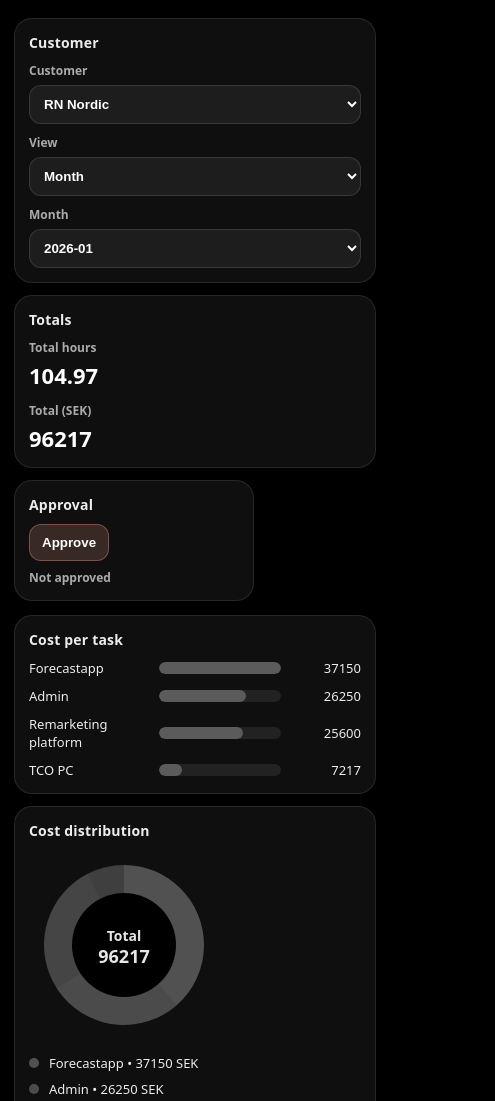
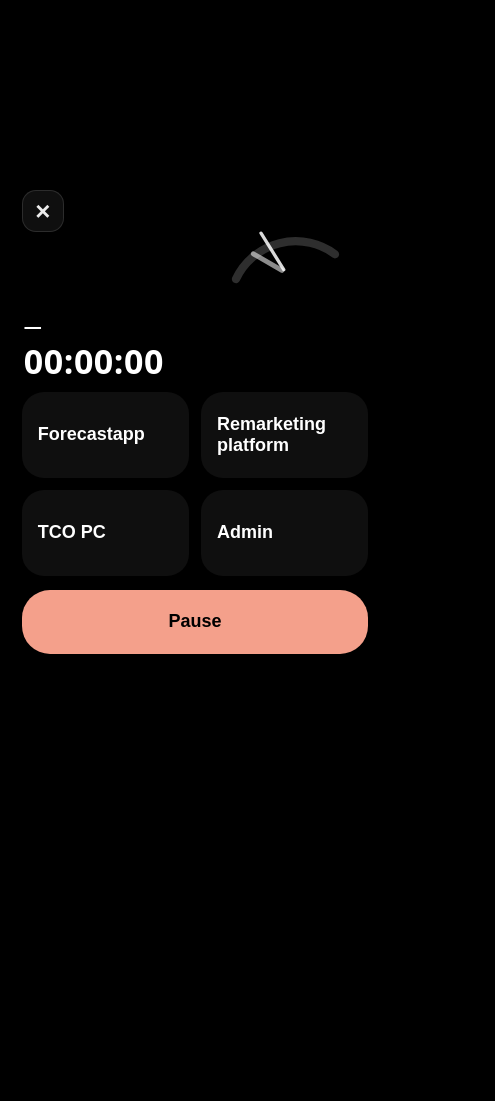
Before and after one commit to jakobtivell-cpu/timetracking, a plain HTML site: page mobile.html in a window 390 px wide. Shown: the top 1101 px of the page, 495 px wide, since content can reach past the window. After the commit the page ends 844 px from the top, so only its background shows below. Drawn offline with Linux system fonts and the light colour scheme.

Commit message:
Update mobile.html

```diff
--- a/mobile.html
+++ b/mobile.html
@@ -3,437 +3,302 @@
 <head>
 <meta charset="utf-8" />
 <meta name="viewport" content="width=device-width,initial-scale=1" />
-<title>Customer</title>
+<title>Mobile</title>
 <script src="./data.js"></script>
 <style>
   :root{
     --bg:#000;
     --text:#fff;
-    --muted:rgba(255,255,255,.65);
     --panel:rgba(255,255,255,.06);
-    --stroke:rgba(255,255,255,.10);
+    --active:rgba(255,255,255,.16);
     --peach:#f4a08b;
+    --peach2:#ffb39e;
+    --stroke:rgba(255,255,255,.12);
   }
   *{box-sizing:border-box}
   body{
     margin:0; min-height:100vh;
+    display:grid; place-items:center;
     background:var(--bg); color:var(--text);
     font-family: ui-sans-serif, system-ui, -apple-system, Segoe UI, Roboto, Helvetica, Arial;
-    padding:18px 14px 24px;
   }
-  .container{ max-width:1100px; margin:0 auto; display:flex; flex-direction:column; gap:14px; }
-  .row{ display:flex; gap:12px; flex-wrap:wrap; }
-  .card{ background:var(--panel); border:1px solid var(--stroke); border-radius:18px; padding:14px; }
-  .card h2{ margin:0 0 10px; font-size:14px; font-weight:900; letter-spacing:.2px; color:rgba(255,255,255,.92); }
+  .phone{ width:390px; max-width:96vw; padding:16px 14px 18px; background:#000; }
 
-  .fieldRow{ display:flex; gap:10px; flex-wrap:wrap; }
-  .field{ flex:1; min-width:200px; display:flex; flex-direction:column; gap:6px; }
-  label{ font-size:12px; color:var(--muted); font-weight:900; }
-  select{
+  .toprow{
+    display:flex;
+    align-items:flex-start;
+    justify-content:space-between;
+    gap:12px;
+    margin:2px 0 10px;
+  }
+  .iconbtn{
+    width:42px;height:42px;
+    border-radius:14px;
+    border:1px solid var(--stroke);
     background:rgba(255,255,255,.06);
-    border:1px solid rgba(255,255,255,.12);
-    color:var(--text);
-    padding:10px;
-    border-radius:12px;
-    outline:none;
+    color:rgba(255,255,255,.92);
+    font-size:26px;
     font-weight:900;
+    line-height:1;
+    cursor:pointer;
+    transition: transform .06s ease, background .18s ease;
+  }
+  .iconbtn:active{transform:scale(.99)}
+  .stealthClock{
+    width:165px;
+    height:112px;
+    display:flex;
+    align-items:center;
+    justify-content:center;
+  }
+  .clockSvg{ width:165px; height:112px; display:block; }
+
+  .top{
+    padding:2px 2px 12px;
+    display:flex; flex-direction:column; gap:6px;
+  }
+  .activity{
+    font-size:18px; font-weight:900; letter-spacing:.2px;
+    white-space:nowrap; overflow:hidden; text-overflow:ellipsis; min-height:24px;
+  }
+  .timer{
+    font-variant-numeric: tabular-nums;
+    font-size:34px; font-weight:900; letter-spacing:.5px; line-height:1.05;
   }
 
-  .kpi{ display:flex; flex-direction:column; gap:4px; min-width:180px; }
-  .kpi small{ color:var(--muted); font-size:12px; font-weight:900; }
-  .kpi b{ font-variant-numeric: tabular-nums; font-size:22px; font-weight:900; }
+  .grid{ display:grid; grid-template-columns:1fr 1fr; gap:12px; }
+  .btn{
+    border:0; border-radius:22px;
+    background:var(--panel); color:var(--text);
+    padding:18px 16px; min-height:86px;
+    text-align:left; font-size:18px; font-weight:900;
+    cursor:pointer;
+    transition: transform .06s ease, background .18s ease;
+  }
+  .btn:active{transform:scale(.99)}
+  .btn.active{ background:var(--active); }
 
-  .btnInline{
-    border:1px solid rgba(255,255,255,.14);
-    background:rgba(255,255,255,.06);
-    color:var(--text);
-    padding:10px 12px;
-    border-radius:12px;
+  .bottom{ margin-top:14px; }
+  .pause{
+    width:100%;
+    border:0; border-radius:28px;
+    background:var(--peach); color:#000;
+    padding:18px 16px; min-height:64px;
+    font-size:18px; font-weight:900;
     cursor:pointer;
-    font-weight:900;
+    transition: transform .06s ease, background .18s ease;
   }
-  .btnInline.peach{
-    background:rgba(244,160,139,.18);
-    border-color:rgba(244,160,139,.35);
-  }
-
-  .table{ width:100%; border-collapse:collapse; border-radius:14px; overflow:hidden; }
-  .table th, .table td{
-    text-align:left;
-    padding:10px;
-    border-bottom:1px solid rgba(255,255,255,.08);
-    font-size:13px;
-    color:rgba(255,255,255,.92);
-    vertical-align:top;
-  }
-  .table th{ color:var(--muted); font-weight:900; background:rgba(255,255,255,.04); }
-  .table tr:last-child td{ border-bottom:0; }
-
-  .bars{ display:flex; flex-direction:column; gap:10px; }
-  .barRow{
-    display:grid;
-    grid-template-columns: 170px 1fr 80px;
-    gap:10px;
-    align-items:center;
-    font-size:13px;
-    color:rgba(255,255,255,.92);
-  }
-  .bar{
-    height:12px;
-    border-radius:999px;
-    background:rgba(255,255,255,.08);
-    overflow:hidden;
-  }
-  .bar > i{
-    display:block;
-    height:100%;
-    width:0%;
-    border-radius:999px;
-    background:rgba(255,255,255,.26);
-  }
-
-  .donutWrap{ display:flex; gap:14px; align-items:center; flex-wrap:wrap; }
-  canvas{ background:transparent; border-radius:14px; }
-  .legend{ display:flex; flex-direction:column; gap:8px; }
-  .legendItem{ display:flex; gap:10px; align-items:center; color:rgba(255,255,255,.92); font-size:13px; }
-  .swatch{ width:10px; height:10px; border-radius:999px; background:rgba(255,255,255,.25); }
-
-  @media (max-width:520px){
-    .barRow{ grid-template-columns: 120px 1fr 70px; }
-  }
+  .pause:active{transform:scale(.99)}
+  .pause.active{ background:var(--peach2); }
 </style>
 </head>
 <body>
-  <div class="container">
+  <div class="phone">
 
-    <div class="row">
-      <div class="card" style="flex:1; min-width:260px;">
-        <h2>Customer</h2>
-        <div class="fieldRow">
-          <div class="field">
-            <label>Customer</label>
-            <select id="customer"></select>
-          </div>
+    <div class="toprow">
+      <button class="iconbtn" id="cancelBtn" aria-label="Cancel / reset running timer">×</button>
 
-          <div class="field">
-            <label>View</label>
-            <select id="period">
-              <option value="month">Month</option>
-              <option value="ytd">YTD</option>
-              <option value="all">All time</option>
-            </select>
-          </div>
+      <div class="stealthClock" aria-hidden="true">
+        <svg viewBox="0 0 200 120" class="clockSvg">
+          <!-- Track arc: 120° sweep, subtle -->
+          <path id="arcTrack"
+                d="M 40 100 A 80 80 0 0 1 160 70"
+                fill="none" stroke="rgba(255,255,255,.18)" stroke-width="10" stroke-linecap="round"/>
+          <!-- Progress arc -->
+          <path id="arcProg"
+                d="M 40 100 A 80 80 0 0 1 160 70"
+                fill="none" stroke="rgba(255,255,255,.78)" stroke-width="10" stroke-linecap="round"/>
 
-          <div class="field" id="monthField">
-            <label>Month</label>
-            <select id="month"></select>
-          </div>
-
-          <div class="field" id="yearField" style="display:none;">
-            <label>Year</label>
-            <select id="year"></select>
-          </div>
-        </div>
-      </div>
-
-      <div class="card" style="flex:1; min-width:260px;">
-        <h2>Totals</h2>
-        <div class="row">
-          <div class="kpi">
-            <small>Total hours</small>
-            <b id="totalHours">0.00</b>
-          </div>
-          <div class="kpi">
-            <small>Total (SEK)</small>
-            <b id="totalSek">0</b>
-          </div>
-        </div>
-      </div>
-
-      <div class="card" style="min-width:240px;">
-        <h2>Approval</h2>
-        <button class="btnInline peach" id="approve">Approve</button>
-        <div style="height:8px"></div>
-        <div style="color:var(--muted); font-size:12px; font-weight:900;" id="approvalState">Not approved</div>
+          <!-- Soft minimal bars -->
+          <g id="hands" transform="translate(100 92)">
+            <rect id="hourHand" x="-3" y="-48" width="6" height="46" rx="3" fill="rgba(255,255,255,.55)"></rect>
+            <rect id="minHand"  x="-2" y="-58" width="4" height="56" rx="2" fill="rgba(255,255,255,.85)"></rect>
+          </g>
+        </svg>
       </div>
     </div>
 
-    <div class="row">
-      <div class="card" style="flex:1; min-width:320px;">
-        <h2>Cost per task</h2>
-        <div class="bars" id="bars"></div>
-      </div>
-
-      <div class="card" style="flex:1; min-width:320px;">
-        <h2>Cost distribution</h2>
-        <div class="donutWrap">
-          <canvas id="donut" width="190" height="190"></canvas>
-          <div class="legend" id="legend"></div>
-        </div>
-      </div>
+    <div class="top">
+      <div class="activity" id="activity">—</div>
+      <div class="timer" id="timer">00:00:00</div>
     </div>
 
-    <div class="row">
-      <div class="card" style="flex:1; min-width:320px;">
-        <h2>Logs</h2>
-        <table class="table">
-          <thead>
-            <tr>
-              <th>Date</th>
-              <th>In</th>
-              <th>Out</th>
-              <th>Category</th>
-              <th>Responsible</th>
-              <th>Hours</th>
-              <th>SEK</th>
-            </tr>
-          </thead>
-          <tbody id="logs"></tbody>
-        </table>
-      </div>
+    <div class="grid" id="grid"></div>
+
+    <div class="bottom">
+      <button class="pause" id="pause">Pause</button>
     </div>
-
   </div>
 
 <script>
 (() => {
-  // If data.js didn't load for some reason, fail gracefully
-  if(!window.TR || !TR.state){
-    document.body.innerHTML = '<div style="color:white;padding:16px;font-family:system-ui">Missing data.js</div>';
-    return;
+  const BREAK_ID = "break";
+
+  const grid = document.getElementById("grid");
+  const activity = document.getElementById("activity");
+  const timer = document.getElementById("timer");
+  const pause = document.getElementById("pause");
+  const cancelBtn = document.getElementById("cancelBtn");
+
+  // ----- LocalStorage keys (mock-stage) -----
+  // Running timer:
+  // { taskId, startMs, date:'YYYY-MM-DD' }
+  const RUN_KEY = "tt_running";
+  // Logs:
+  // [{ date:'YYYY-MM-DD', taskId, startMs, endMs, billable:true }]
+  const LOG_KEY = "tt_logs";
+  // Active selection for UI continuity
+  const UI_KEY  = "tt_activeTask";
+
+  const pad = n => String(n).padStart(2,"0");
+  const todayKey = (d=new Date()) => `${d.getFullYear()}-${pad(d.getMonth()+1)}-${pad(d.getDate())}`;
+  const fmtHMS = (ms) => {
+    const s = Math.max(0, Math.floor(ms/1000));
+    const h = Math.floor(s/3600);
+    const m = Math.floor((s%3600)/60);
+    const sec = s%60;
+    return `${pad(h)}:${pad(m)}:${pad(sec)}`;
+  };
+
+  const getRunning = () => { try { return JSON.parse(localStorage.getItem(RUN_KEY) || "null"); } catch { return null; } };
+  const setRunning = (v) => localStorage.setItem(RUN_KEY, JSON.stringify(v));
+  const getLogs = () => { try { return JSON.parse(localStorage.getItem(LOG_KEY) || "[]"); } catch { return []; } };
+  const setLogs = (v) => localStorage.setItem(LOG_KEY, JSON.stringify(v));
+
+  // Choose 4 tasks for mobile view (highest rates first)
+  const taskIds = TR.state.activities
+    .filter(a => a.id !== "break")
+    .slice()
+    .sort((a,b)=> b.rate - a.rate)
+    .slice(0,4)
+    .map(a => a.id);
+
+  // ----- Core behavior: switch task stops previous + starts new -----
+  function stopRunningIfAny(nowMs){
+    const running = getRunning();
+    if(!running || !running.startMs) return;
+
+    const logs = getLogs();
+    logs.push({
+      date: running.date || todayKey(),
+      taskId: running.taskId,
+      startMs: running.startMs,
+      endMs: nowMs,
+      billable: running.taskId !== BREAK_ID
+    });
+    setLogs(logs);
+    setRunning(null);
   }
 
-  const els = {
-    customer: document.getElementById("customer"),
-    period: document.getElementById("period"),
-    month: document.getElementById("month"),
-    year: document.getElementById("year"),
-    monthField: document.getElementById("monthField"),
-    yearField: document.getElementById("yearField"),
-    totalHours: document.getElementById("totalHours"),
-    totalSek: document.getElementById("totalSek"),
-    bars: document.getElementById("bars"),
-    logs: document.getElementById("logs"),
-    approve: document.getElementById("approve"),
-    approvalState: document.getElementById("approvalState"),
-    donut: document.getElementById("donut"),
-    legend: document.getElementById("legend"),
-  };
+  function startTask(taskId){
+    const now = Date.now();
+    stopRunningIfAny(now);
 
-  function renderBars(breakdown){
-    els.bars.innerHTML = "";
-    const max = Math.max(1, ...breakdown.map(x => x.sek));
-    breakdown.forEach(x => {
-      const row = document.createElement("div");
-      row.className = "barRow";
+    const run = { taskId, startMs: now, date: todayKey() };
+    setRunning(run);
+    localStorage.setItem(UI_KEY, taskId);
 
-      const left = document.createElement("div");
-      left.textContent = TR.taskName(x.taskId);
-
-      const mid = document.createElement("div");
-      mid.className = "bar";
-      const fill = document.createElement("i");
-      fill.style.width = `${Math.round((x.sek / max) * 100)}%`;
-      mid.appendChild(fill);
-
-      const right = document.createElement("div");
-      right.style.textAlign = "right";
-      right.style.fontVariantNumeric = "tabular-nums";
-      right.textContent = `${Math.round(x.sek)}`;
-
-      row.appendChild(left);
-      row.appendChild(mid);
-      row.appendChild(right);
-      els.bars.appendChild(row);
-    });
+    paint();
+    updateStealthClock();
   }
 
-  function drawDonut(breakdown){
-    const canvas = els.donut;
-    const ctx = canvas.getContext("2d");
-    ctx.clearRect(0,0,canvas.width,canvas.height);
-
-    const total = breakdown.reduce((a,b)=> a + b.sek, 0) || 1;
-    const cx = canvas.width/2, cy = canvas.height/2;
-    const rOuter = 80, rInner = 52;
-
-    const shades = breakdown.map((_, i) => {
-      const v = 255 - Math.min(160, i * 22);
-      return `rgba(${v},${v},${v},0.28)`;
-    });
-
-    let start = -Math.PI/2;
-    breakdown.forEach((x, i) => {
-      const ang = (x.sek / total) * Math.PI*2;
-      ctx.beginPath();
-      ctx.moveTo(cx, cy);
-      ctx.arc(cx, cy, rOuter, start, start+ang);
-      ctx.closePath();
-      ctx.fillStyle = shades[i];
-      ctx.fill();
-      start += ang;
-    });
-
-    ctx.beginPath();
-    ctx.arc(cx, cy, rInner, 0, Math.PI*2);
-    ctx.fillStyle = "#000";
-    ctx.fill();
-
-    ctx.fillStyle = "rgba(255,255,255,.9)";
-    ctx.font = "900 14px ui-sans-serif, system-ui";
-    ctx.textAlign = "center";
-    ctx.fillText("Total", cx, cy - 4);
-    ctx.font = "900 18px ui-sans-serif, system-ui";
-    ctx.fillText(String(Math.round(total)), cx, cy + 18);
-
-    els.legend.innerHTML = "";
-    breakdown.slice(0,6).forEach((x,i) => {
-      const item = document.createElement("div");
-      item.className = "legendItem";
-
-      const sw = document.createElement("div");
-      sw.className = "swatch";
-      sw.style.background = shades[i];
-
-      const txt = document.createElement("div");
-      txt.textContent = `${TR.taskName(x.taskId)} • ${Math.round(x.sek)} SEK`;
-
-      item.appendChild(sw);
-      item.appendChild(txt);
-      els.legend.appendChild(item);
-    });
+  function resetRunning(){
+    // "Cancel" resets the ongoing timer WITHOUT creating a log
+    setRunning(null);
+    localStorage.removeItem(UI_KEY);
+    paint();
+    updateStealthClock();
   }
 
-  function periodKey(){
-    const customerId = els.customer.value;
-    const p = els.period.value;
-    if(p === "month") return `${customerId}|month|${els.month.value}`;
-    if(p === "ytd") return `${customerId}|ytd|${els.year.value}`;
-    return `${customerId}|all`;
-  }
+  // ----- UI paint -----
+  function paint(){
+    const running = getRunning();
+    const activeId = running?.taskId || null;
 
-  function filterEntries(){
-    const customerId = els.customer.value;
-    const p = els.period.value;
+    [...grid.querySelectorAll(".btn")].forEach(b => {
+      b.classList.toggle("active", b.dataset.id === activeId);
+    });
+    pause.classList.toggle("active", activeId === BREAK_ID);
 
-    const all = TR.state.entries.filter(e => e.customerId === customerId);
+    const label = activeId === BREAK_ID
+      ? "Pause"
+      : (activeId ? TR.taskName(activeId) : "—");
 
-    if(p === "all") return all;
-
-    if(p === "month"){
-      const mk = els.month.value;
-      return all.filter(e => TR.monthKey(e.start) === mk);
-    }
-
-    const year = Number(els.year.value);
-    const now = new Date();
-    return all.filter(e => {
-      const d = e.start;
-      if(d.getFullYear() !== year) return false;
-      if(year === now.getFullYear()) return d <= now;
-      return true;
-    });
-  }
-
-  function renderLogs(entries){
-    els.logs.innerHTML = "";
-    entries
-      .slice()
-      .sort((a,b)=> b.start - a.start)
-      .forEach(e => {
-        const { hrs, sek } = TR.calcEntry(e);
-        const tr = document.createElement("tr");
-        tr.innerHTML = `
-          <td>${TR.fmtDate(e.start)}</td>
-          <td>${TR.fmtTime(e.start)}</td>
-          <td>${TR.fmtTime(e.end)}</td>
-          <td>${TR.taskName(e.taskId)}</td>
-          <td>${TR.responsibleFor(e.customerId, e.taskId)}</td>
-          <td>${TR.round2(hrs).toFixed(2)}</td>
-          <td>${Math.round(sek)}</td>
-        `;
-        els.logs.appendChild(tr);
-      });
+    activity.textContent = label || "—";
   }
 
   function render(){
-    const p = els.period.value;
-    els.monthField.style.display = (p === "month") ? "" : "none";
-    els.yearField.style.display = (p === "ytd") ? "" : "none";
+    grid.innerHTML = "";
+    taskIds.forEach(id => {
+      const btn = document.createElement("button");
+      btn.className = "btn";
+      btn.dataset.id = id;
+      btn.textContent = TR.taskName(id);
+      btn.addEventListener("click", () => startTask(id));
+      grid.appendChild(btn);
+    });
 
-    const entries = filterEntries();
-    const totals = TR.sumEntries(entries);
-    els.totalHours.textContent = TR.round2(totals.hrs).toFixed(2);
-    els.totalSek.textContent = String(Math.round(totals.sek));
+    pause.addEventListener("click", () => startTask(BREAK_ID));
+    cancelBtn.addEventListener("click", resetRunning);
 
-    const breakdown = TR.taskBreakdown(entries);
-    renderBars(breakdown);
-    drawDonut(breakdown);
-    renderLogs(entries);
-
-    // approvals stored separately for mock
-    const key = periodKey();
-    let approvals = {};
-    try { approvals = JSON.parse(localStorage.getItem("tr_mock_approvals_v1") || "{}"); } catch {}
-    const approvedAt = approvals[key] || null;
-
-    els.approvalState.textContent = approvedAt ? `Approved: ${approvedAt}` : "Not approved";
-    els.approve.textContent = approvedAt ? "Approved" : "Approve";
-    els.approve.disabled = !!approvedAt;
-    els.approve.style.opacity = approvedAt ? 0.6 : 1;
-    els.approve.style.cursor = approvedAt ? "default" : "pointer";
+    paint();
+    updateStealthClock();
   }
 
-  function fillSelectors(){
-    els.customer.innerHTML = "";
-    TR.state.customers.forEach(c => {
-      const opt = document.createElement("option");
-      opt.value = c.id;
-      opt.textContent = c.name;
-      els.customer.appendChild(opt);
-    });
+  // ----- Timer label -----
+  setInterval(() => {
+    const running = getRunning();
+    timer.textContent = running?.startMs ? fmtHMS(Date.now() - running.startMs) : "00:00:00";
+  }, 250);
 
-    els.month.innerHTML = "";
-    TR.uniqueMonths().forEach(mk => {
-      const opt = document.createElement("option");
-      opt.value = mk;
-      opt.textContent = mk;
-      els.month.appendChild(opt);
-    });
+  // ----- Stealth clock -----
+  function updateStealthClock(){
+    const arc = document.getElementById("arcProg");
+    const hourHand = document.getElementById("hourHand");
+    const minHand = document.getElementById("minHand");
 
-    els.year.innerHTML = "";
-    TR.yearRange().forEach(y => {
-      const opt = document.createElement("option");
-      opt.value = String(y);
-      opt.textContent = String(y);
-      els.year.appendChild(opt);
-    });
+    if(!arc || !hourHand || !minHand) return;
 
-    const rn = TR.slugify("RN Nordic");
-    if([...els.customer.options].some(o => o.value === rn)) els.customer.value = rn;
-    if([...els.month.options].some(o => o.value === "2026-01")) els.month.value = "2026-01";
-    if([...els.year.options].some(o => o.value === "2026")) els.year.value = "2026";
+    const logs = getLogs();
+    const running = getRunning();
+    const d = todayKey();
+
+    let billableMs = 0;
+
+    for(const r of logs){
+      if(r?.date === d && r?.billable !== false && r.startMs && r.endMs){
+        billableMs += Math.max(0, r.endMs - r.startMs);
+      }
+    }
+
+    if(running && running.date === d && running.startMs){
+      const isBreak = running.taskId === BREAK_ID;
+      if(!isBreak) billableMs += Math.max(0, Date.now() - running.startMs);
+    }
+
+    const billableHours = billableMs / 3600000;
+
+    // Cap = 8 billed hours per day (feel free to change)
+    const CAP = 8;
+    const pct = Math.max(0, Math.min(1, billableHours / CAP));
+
+    const len = arc.getTotalLength();
+    arc.style.strokeDasharray = `${len}`;
+    arc.style.strokeDashoffset = `${len * (1 - pct)}`;
+
+    // Abstract hands across 120° sweep
+    const sweep = 120;
+    const hourAngle = (-60) + (pct * sweep);
+
+    const mins = new Date().getMinutes() / 60;
+    const minAngle = (-60) + (mins * sweep);
+
+    hourHand.setAttribute("transform", `rotate(${hourAngle})`);
+    minHand.setAttribute("transform", `rotate(${minAngle})`);
   }
 
-  els.customer.addEventListener("change", render);
-  els.period.addEventListener("change", render);
-  els.month.addEventListener("change", render);
-  els.year.addEventListener("change", render);
+  setInterval(updateStealthClock, 1000);
 
-  els.approve.addEventListener("click", () => {
-    const key = periodKey();
-    let approvals = {};
-    try { approvals = JSON.parse(localStorage.getItem("tr_mock_approvals_v1") || "{}"); } catch {}
-    if(approvals[key]) return;
-
-    const d = new Date();
-    const stamp = `${TR.fmtDate(d)} ${String(d.getHours()).padStart(2,"0")}:${String(d.getMinutes()).padStart(2,"0")}`;
-    approvals[key] = stamp;
-    localStorage.setItem("tr_mock_approvals_v1", JSON.stringify(approvals));
-    render();
-  });
-
-  fillSelectors();
   render();
 })();
 </script>
```
